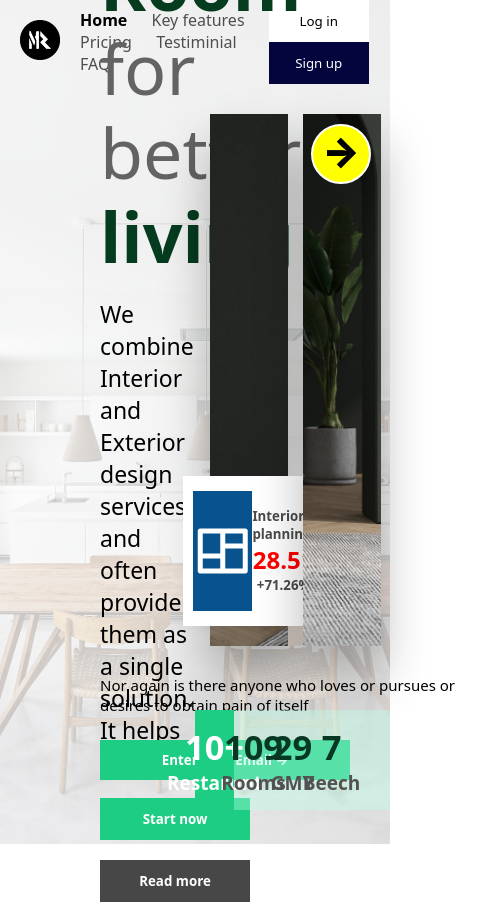
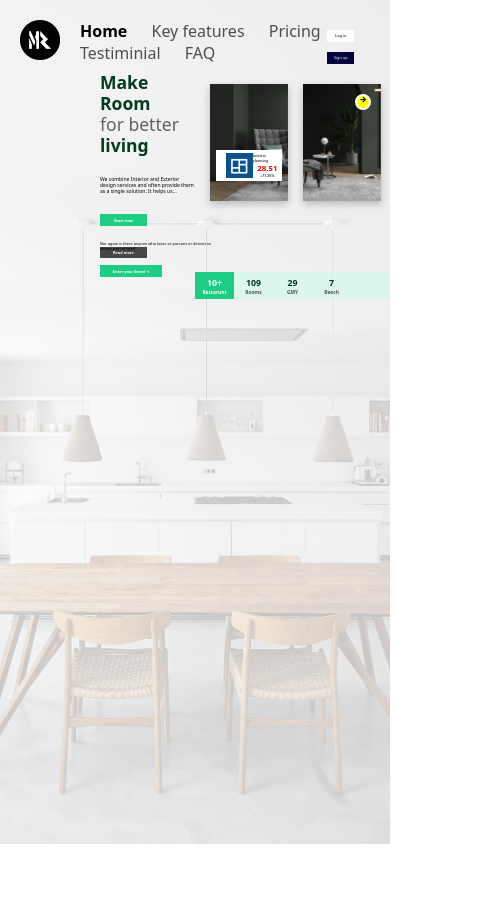
Before and after one commit to AyushBathre2001/Interior-Design-Home-Page, a plain HTML site: page index.html in a window 390 px wide. Shown: the whole page, 500 px wide, since content can reach past the window. After the commit the page ends 844 px from the top, so only its background shows below. Drawn offline with nearby package versions, Linux system fonts and the light colour scheme.

Commit message:
Made responsive

```diff
--- a/style.css
+++ b/style.css
@@ -47,6 +47,7 @@ nav ul li a {
     text-decoration: none;
     color: rgb(79, 78, 78);
     margin-left: 20px;
+
 }
 
 #fn {
@@ -55,11 +56,13 @@ nav ul li a {
 }
 
 .button button {
-    width: 100px;
+    width: 7vw;
+    height: 3vw;
     margin-right: 20px;
-    padding: 12px 22px;
+    /* padding: 12px 22px; */
     border: none;
     outline: none;
+    font-size: 1vw;
 }
 
 .button #fbutt {
@@ -86,7 +89,7 @@ nav ul li a {
 .main {
     display: flex;
     width: 100%;
-    height: 70vh;
+    height: 30vw;
     /* border: 1px solid black; */
 }
 
@@ -101,25 +104,15 @@ nav ul li a {
 
 .box {
     width: 40%;
-    height: 90%;
+    height: 30vw;
     margin-left: 15px;
     /* border: 1px solid black; */
-    box-shadow: 0px 30px 50px rgba(0, 0, 0, 0.284);
+
+    box-shadow: rgba(0, 0, 0, 0.24) 0px 3px 8px;
 
 }
 
-.right{
-    animation: opac 2s 1 linear ;
-}
 
-@keyframes opac {
-    from{
-        opacity: 0;
-    }
-    to{
-        opacity: 1;
-    }
-}
 
 .right #fbox {
     display: flex;
@@ -129,14 +122,15 @@ nav ul li a {
     background-size: cover;
     background-position: 1%;
 
+
 }
 
 .lbox{
     display: flex;
     justify-content: space-between;
     align-items: center;
-    width: 250px;
-    height: 150px;
+    width: 17vw;
+    height: 8vw;
     background-color: white;
     margin-bottom: 20px;
 }
@@ -156,7 +150,7 @@ nav ul li a {
 }
 
 .layout i{
-    font-size: 60px;
+    font-size: 5vw;
     color: white;
 }
 
@@ -173,6 +167,11 @@ nav ul li a {
 
 .lbox_details h2{
     color: red;
+    font-size: 2vw;
+}
+
+.lbox_details h5{
+    font-size: 0.9vw;
 }
 
 .right #sbox {
@@ -188,8 +187,8 @@ nav ul li a {
     justify-content: center;
     align-items: center;
     color: black;
-    width: 60px;
-    height: 60px;
+    width: 4vw;
+    height: 4vw;
     background-color: yellow;
     border-radius: 100px;
     border: 2px solid white;
@@ -198,7 +197,7 @@ nav ul li a {
 
 }
 .circle h1{
-    font-size: 40px;
+    font-size: 2vw;
     font-weight: 900;
     margin-bottom: 6px;
 }
@@ -219,7 +218,7 @@ nav ul li a {
 
 .left h1 {
     margin-left: 100px;
-    font-size: 70px;
+    font-size: 4.5vw;
     line-height: 1.2;
 }
 
@@ -236,23 +235,28 @@ nav ul li a {
 .left p {
 
     margin-left: 100px;
-    font-size: 23px;
+    font-size: 1.3vw;
     color: black;
     margin-top: 20px;
 }
 
 .left .main_butt {
     margin-left: 100px;
+    width: 25vw;
+    height: 5vw;
+    /* border: 1px solid red; */
 }
 
 .left .main_butt button {
-    width: 150px;
-    padding: 12px;
+    width: 48%;
+    height: 60%;
+    /* padding: 12px; */
     /* margin-right: 20px; */
     /* padding: 12px 22px; */
     border: none;
     outline: none;
     margin-top: 20px;
+    font-size: 1vw;
 }
 
 .main_butt #fmainbutton {
@@ -292,11 +296,13 @@ nav ul li a {
 }
 
 .lleft .para {
-    width: 400px;
+    display: flex;
+    align-items: flex-end;
+    width: 30vw;
     height: 50px;
     /* border: 1px solid red; */
     margin-left: 100px;
-    font-size: 15px;
+    font-size: 1vw;
     color: black;
 }
 
@@ -305,16 +311,17 @@ nav ul li a {
     display: flex;
     justify-content: flex-start;
     align-items: center;
-    width: 300px;
-    height: 50px;
+    width: 20vw;
+    height: 5vw;
+    /* border: 1px solid red; */
     /* background-color: rgba(128, 128, 128, 0.24); */
     margin-left: 100px;
     margin-top: 10px;
 }
 
 .email button {
-    width: 250px;
-    height: 40px;
+    width: 80%;
+    height: 60%;
     /* padding: 12px 22px; */
     /* margin-right: 50px; */
     border: none;
@@ -322,7 +329,7 @@ nav ul li a {
     background-color: rgb(29, 205, 132);
     color: white;
     font-weight: 600;
-    /* font-size: 25px; */
+    font-size: 1vw;
 }
 
 .email button:hover{
@@ -339,11 +346,11 @@ nav ul li a {
 
 .bar {
     width: 100%;
-    height: 100px;
+    height: 7vw;
     display: flex;
     justify-content: flex-start;
     background-color: rgba(185, 255, 229, 0.382);
-    font-size: 23px;
+    font-size: 1.5vw;
 
 }
 
```
